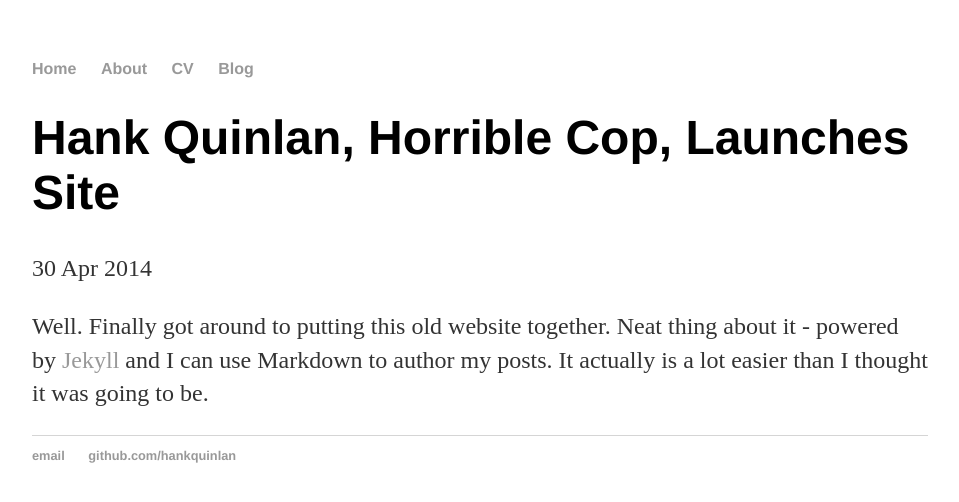
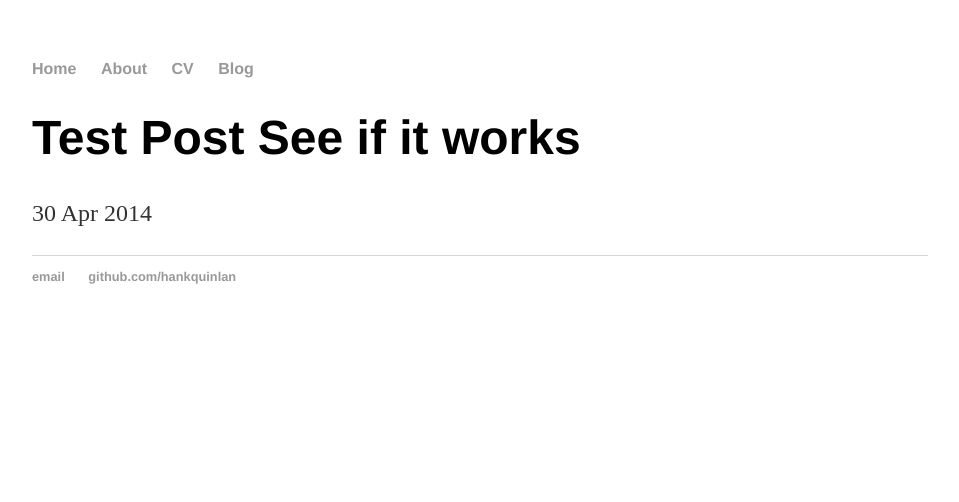
Before and after one commit to beaukramer/beaukramer.github.io, a Jekyll site: the page built from _posts/2014-04-30-hank-quinlan-site-launched.md, in a window 1280 px wide. Shown: the top 502 px of the page, without its empty margins (160-1119 px from the left). Built offline with Jekyll 4.4.1, drawn with Linux system fonts in a browser that asks for light colours.

Commit message:
Update 2014-04-30-hank-quinlan-site-launched.md

```diff
--- a/_posts/2014-04-30-hank-quinlan-site-launched.md
+++ b/_posts/2014-04-30-hank-quinlan-site-launched.md
@@ -1,7 +1,5 @@
 ---
 layout: post
-title: "Hank Quinlan, Horrible Cop, Launches Site"
+title: "Test Post See if it works"
 date: 2014-04-30
 ---
-
-Well. Finally got around to putting this old website together. Neat thing about it - powered by [Jekyll](http://jekyllrb.com) and I can use Markdown to author my posts. It actually is a lot easier than I thought it was going to be.
```
